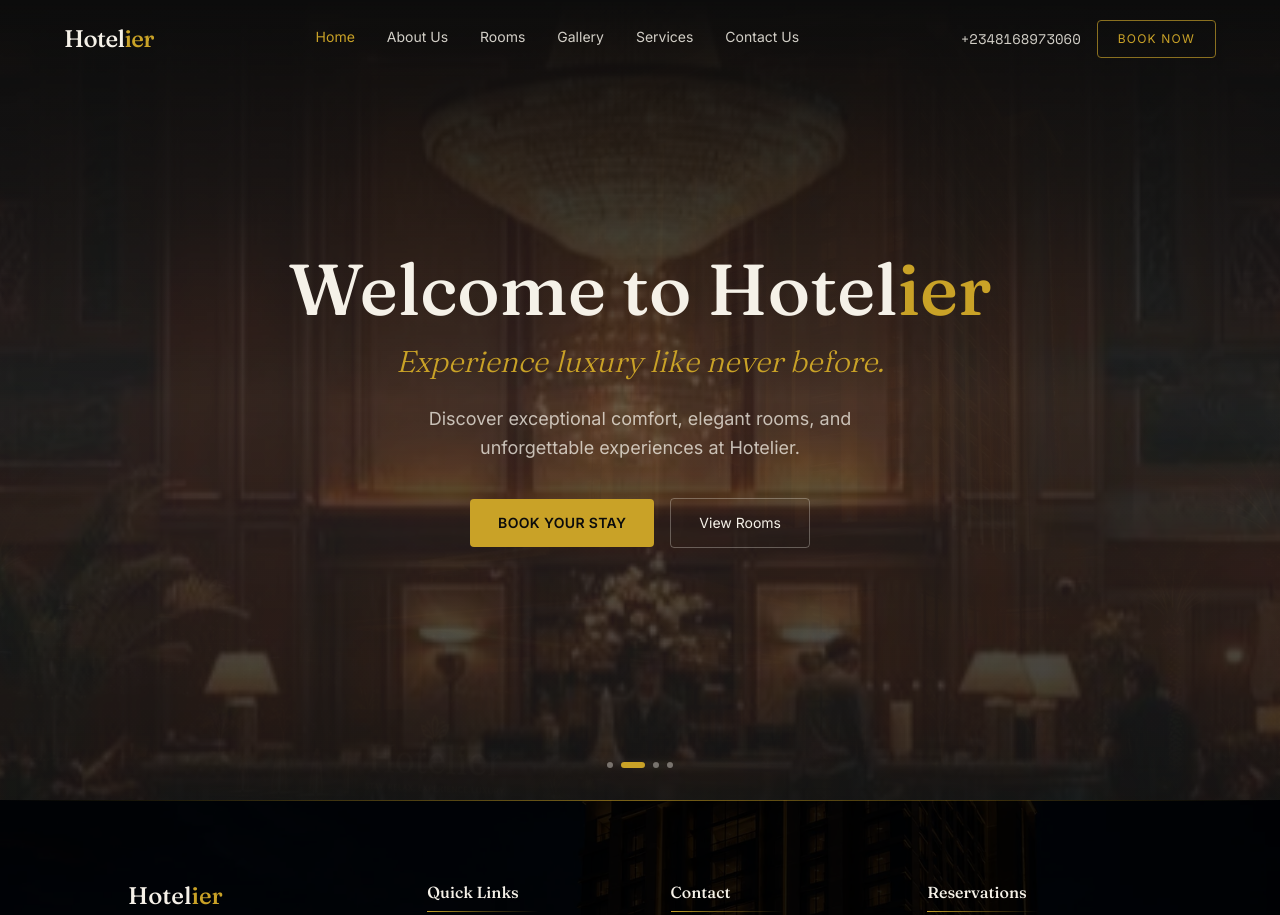
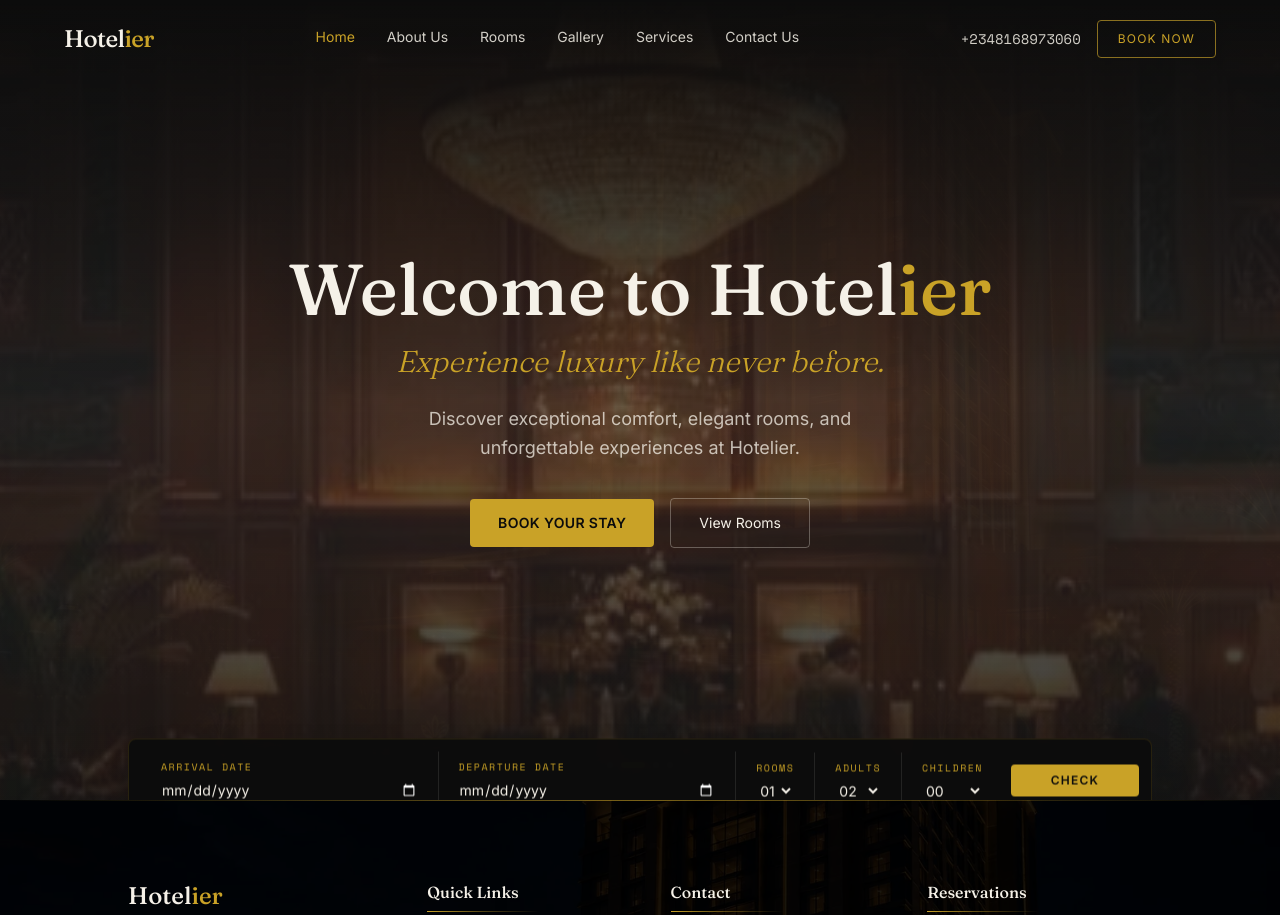
Before and after one commit to AghoghoOgbotor18/hotelier, a Next.js app: page / in a window 1280 px wide. Shown: the top 915 px of the page. Built offline with nearby package versions, Linux system fonts and the light colour scheme.

Commit message:
feat: add booksearchbar component to the hero section

```diff
--- /dev/null
+++ b/src/app/components/Home/BookingSearchBar.jsx
@@ -0,0 +1,78 @@
+'use client';
+
+import { useState } from 'react';
+import { useRouter } from 'next/navigation';
+
+const ROOM_OPTIONS = Array.from({ length: 10 }, (_, i) => i + 1); // 1–10
+const GUEST_OPTIONS = Array.from({ length: 21 }, (_, i) => i); // 0–20
+
+function FieldLabel({ children }) {
+    return (
+        <span className="font-mono text-[10px] uppercase tracking-[0.15em] text-brass">
+            {children}
+        </span>
+    );
+}
+
+export default function BookingSearchBar() {
+    const router = useRouter();
+    const [checkIn, setCheckIn] = useState('');
+    const [checkOut, setCheckOut] = useState('');
+    const [rooms, setRooms] = useState(1);
+    const [adults, setAdults] = useState(2);
+    const [children, setChildren] = useState(0);
+
+    function handleCheck(e) {
+        e.preventDefault();
+        const params = new URLSearchParams({
+        checkIn,
+        checkOut,
+        rooms: String(rooms),
+        adults: String(adults),
+        children: String(children),
+        });
+        router.push(`/rooms?${params.toString()}`);
+    }
+
+    return (
+        <form
+        onSubmit={handleCheck}
+        className="grid grid-cols-2 gap-x-6 gap-y-5 rounded-lg border border-brass/15 bg-ink/95 p-6 shadow-2xl backdrop-blur-xl sm:grid-cols-3 lg:flex lg:items-center lg:gap-0 lg:p-3"
+        >
+            <label className="flex flex-col gap-1.5 lg:flex-1 lg:border-r lg:border-ivory/10 lg:px-5 lg:py-2">
+                <FieldLabel>Arrival Date</FieldLabel>
+                <input type="date" required value={checkIn} onChange={(e) => setCheckIn(e.target.value)} className="bg-transparent font-sans text-sm text-ivory outline-none [color-scheme:dark]" />
+            </label>
+
+            <label className="flex flex-col gap-1.5 lg:flex-1 lg:border-r lg:border-ivory/10 lg:px-5 lg:py-2">
+                <FieldLabel>Departure Date</FieldLabel>
+                <input type="date" required min={checkIn || undefined} value={checkOut} onChange={(e) => setCheckOut(e.target.value)} className="bg-transparent font-sans text-sm text-ivory outline-none [color-scheme:dark]" />
+            </label>
+
+            <label className="flex flex-col gap-1.5 lg:border-r lg:border-ivory/10 lg:px-5 lg:py-2">
+                <FieldLabel>Rooms</FieldLabel>
+                <select value={rooms} onChange={(e) => setRooms(Number(e.target.value))} className="bg-transparent font-sans text-sm text-ivory outline-none">
+                {ROOM_OPTIONS.map((n) => <option key={n} value={n} className="bg-ink text-ivory">{String(n).padStart(2, '0')}</option>)}
+                </select>
+            </label>
+
+            <label className="flex flex-col gap-1.5 lg:border-r lg:border-ivory/10 lg:px-5 lg:py-2">
+                <FieldLabel>Adults</FieldLabel>
+                <select value={adults} onChange={(e) => setAdults(Number(e.target.value))} className="bg-transparent font-sans text-sm text-ivory outline-none">
+                {GUEST_OPTIONS.map((n) => <option key={n} value={n} className="bg-ink text-ivory">{String(n).padStart(2, '0')}</option>)}
+                </select>
+            </label>
+
+            <label className="flex flex-col gap-1.5 lg:px-5 lg:py-2">
+                <FieldLabel>Children</FieldLabel>
+                <select value={children} onChange={(e) => setChildren(Number(e.target.value))} className="bg-transparent font-sans text-sm text-ivory outline-none">
+                {GUEST_OPTIONS.map((n) => <option key={n} value={n} className="bg-ink text-ivory">{String(n).padStart(2, '0')}</option>)}
+                </select>
+            </label>
+
+            <button type="submit" className="col-span-2 rounded-sm bg-brass py-3.5 font-sans text-xs font-semibold uppercase tracking-widest text-ink transition hover:opacity-90 sm:col-span-3 lg:col-span-1 lg:ml-2 lg:h-full lg:w-32 lg:py-2">
+                Check
+            </button>
+        </form>
+    );
+}
--- a/src/app/components/Home/Hero.jsx
+++ b/src/app/components/Home/Hero.jsx
@@ -3,6 +3,7 @@
 
 import { useEffect, useState } from 'react';
 import Image from 'next/image';
+import BookingSearchBar from './BookingSearchBar';
 
 const images = [
   '/images/hero1.webp',
@@ -64,6 +65,12 @@ export default function Hero() {
                 <button key={src} onClick={() => setCurrentImage(index)} aria-label={`Show slide ${index + 1}`} className={`h-1.5 rounded-full transition-all duration-300 ${index === currentImage ? 'w-6 bg-brass' : 'w-1.5 bg-ivory/40'}`} />
                 ))}
             </div>
+
+            <div className="absolute inset-x-0 bottom-5 z-20 flex translate-y-1/2 justify-center px-4">
+                <div className="w-full max-w-5xl">
+                    <BookingSearchBar />
+                </div>
+            </div>
         </section>
     );
 }
```
Lines whose indentation alone changed are shown as unchanged.
